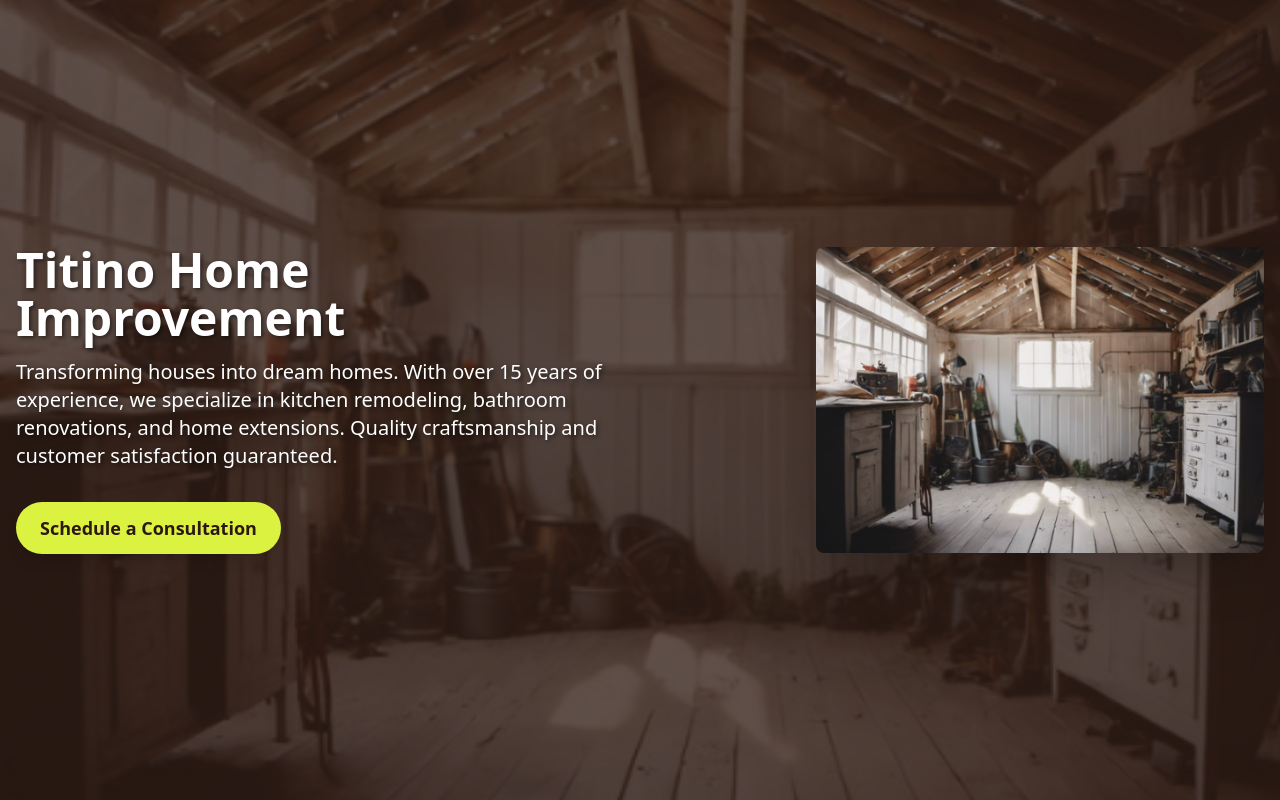
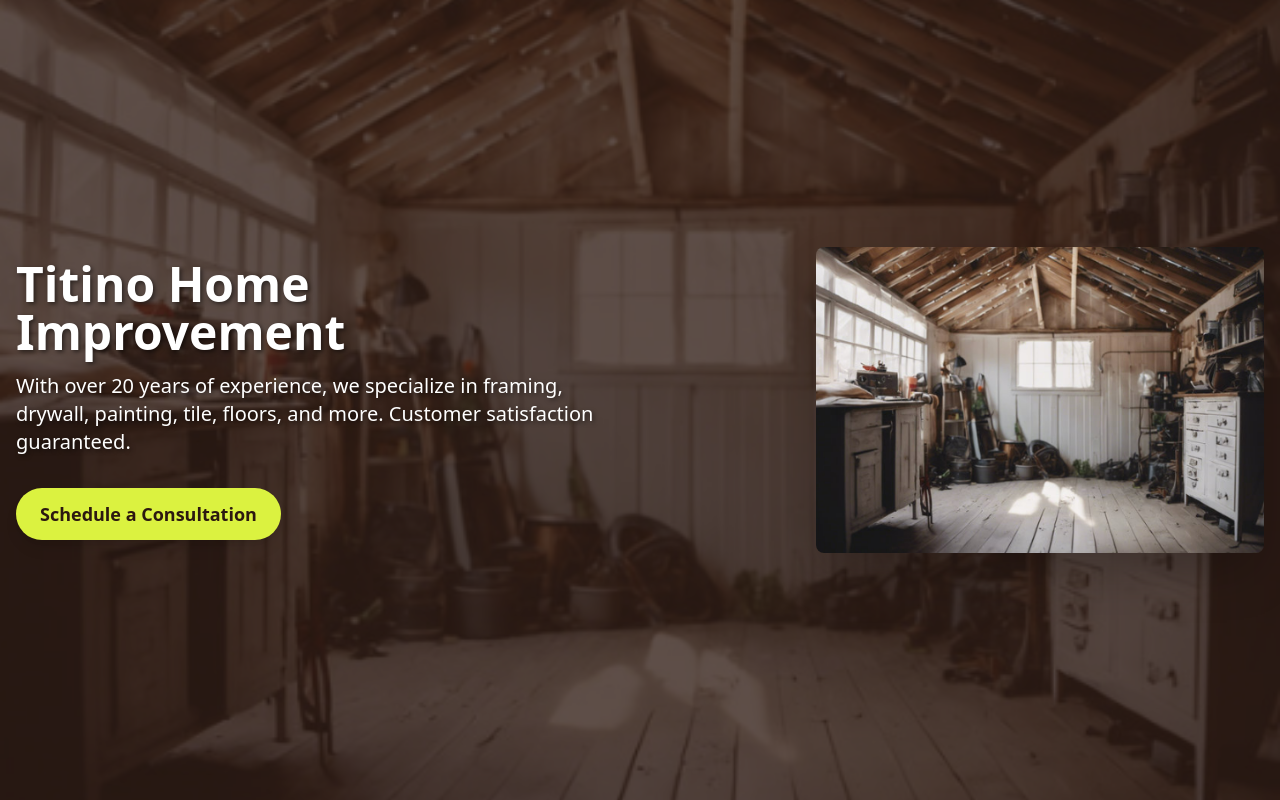
Before and after one commit to JessiP23/construction-website, a Next.js app: page / in a window 1280 px wide. Shown: the top 800 px of the page. Built offline with nearby package versions, Linux system fonts and the light colour scheme.

Commit message:
customer

```diff
--- a/app/page.js
+++ b/app/page.js
@@ -74,9 +74,9 @@ export default function Home() {
           <div className="w-full md:w-1/2 text-white mb-8 md:mb-0">
             <h1 className="text-4xl md:text-5xl font-bold mb-4 text-shadow">Titino Home Improvement</h1>
             <p className="text-lg md:text-xl mb-8 leading-relaxed text-shadow">
-              Transforming houses into dream homes. With over 15 years of experience,
-              we specialize in kitchen remodeling, bathroom renovations, and home extensions.
-              Quality craftsmanship and customer satisfaction guaranteed.
+              With over 20 years of experience,
+              we specialize in framing, drywall, painting, tile, floors, and more.
+              Customer satisfaction guaranteed.
             </p>
             <button className="bg-[#dbf240] text-[#2c1810] px-6 py-3 rounded-full text-lg font-semibold hover:bg-[#3f3def] hover:text-white transition-colors duration-300 shadow-lg">
               Schedule a Consultation
```
